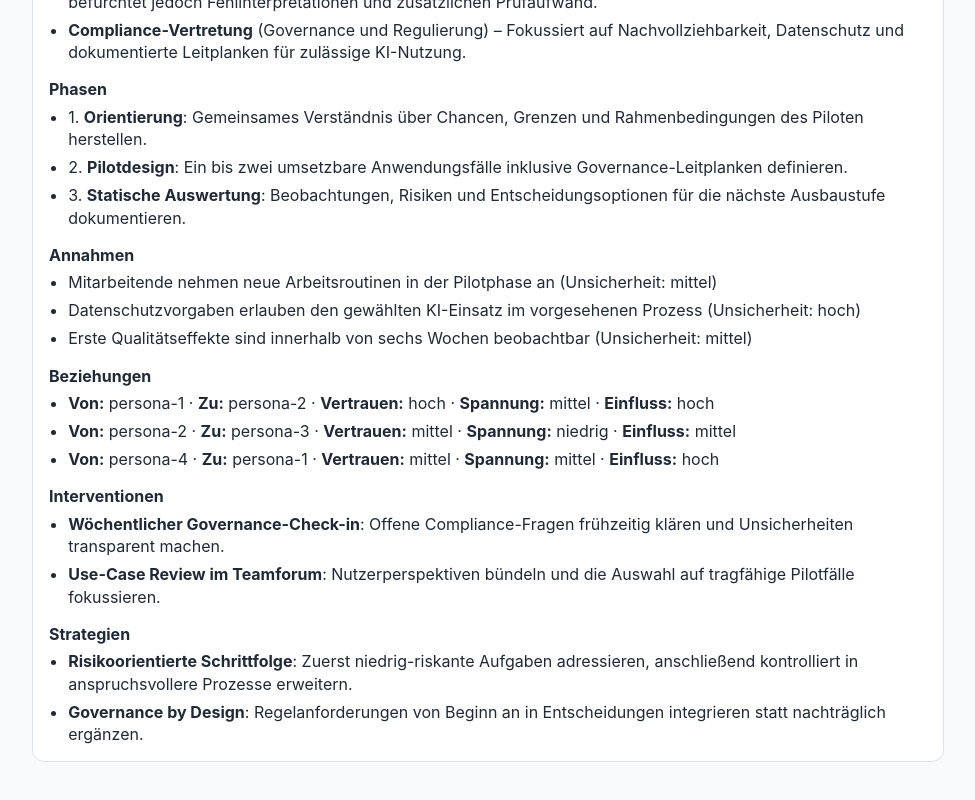
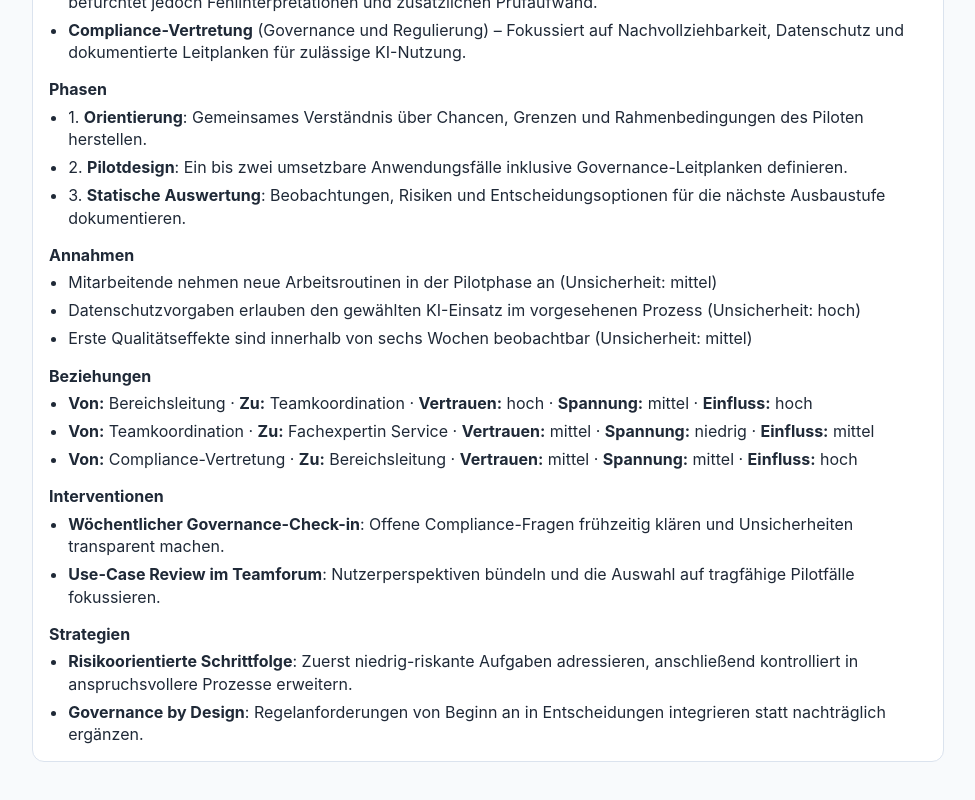
Before and after one commit to Mudler17/szenario-lab, a React (Vite) app: page / in a window 1280 px wide. Shown: the part 832-1632 px from the top of the page, without its empty margins (152-1127 px from the left). Built offline with nearby package versions, Linux system fonts and the light colour scheme.

Commit message:
Resolve relationship personas to names in preview

```diff
--- a/src/features/scenarios/components/RelationshipList.jsx
+++ b/src/features/scenarios/components/RelationshipList.jsx
@@ -1,7 +1,13 @@
-function RelationshipList({ relationships }) {
+function RelationshipList({ relationships, personas }) {
   if (!Array.isArray(relationships) || relationships.length === 0) {
     return null;
   }
+
+  const personaNameById = new Map(
+    (Array.isArray(personas) ? personas : []).map((persona) => [persona.id, persona.name]),
+  );
+
+  const displayPersona = (personaId) => personaNameById.get(personaId) ?? personaId;
 
   return (
     <>
@@ -9,9 +15,10 @@ function RelationshipList({ relationships }) {
       <ul>
         {relationships.map((relationship) => (
           <li key={relationship.id}>
-            <strong>Von:</strong> {relationship.from} · <strong>Zu:</strong> {relationship.to} ·{' '}
-            <strong>Vertrauen:</strong> {relationship.trust} · <strong>Spannung:</strong>{' '}
-            {relationship.tension} · <strong>Einfluss:</strong> {relationship.influence}
+            <strong>Von:</strong> {displayPersona(relationship.from)} · <strong>Zu:</strong>{' '}
+            {displayPersona(relationship.to)} · <strong>Vertrauen:</strong> {relationship.trust} ·{' '}
+            <strong>Spannung:</strong> {relationship.tension} · <strong>Einfluss:</strong>{' '}
+            {relationship.influence}
           </li>
         ))}
       </ul>
--- a/src/features/scenarios/components/ScenarioPreview.jsx
+++ b/src/features/scenarios/components/ScenarioPreview.jsx
@@ -20,7 +20,7 @@ function ScenarioPreview({ scenario }) {
       <PersonaList personas={scenario.personas} />
       <PhaseList phases={scenario.phases} />
       <AssumptionList assumptions={scenario.assumptions} />
-      <RelationshipList relationships={scenario.relationships} />
+      <RelationshipList relationships={scenario.relationships} personas={scenario.personas} />
       <InterventionList interventions={scenario.interventions} />
       <StrategyList strategies={scenario.strategies} />
     </section>
```
Also changed, not shown: src/features/scenarios/README.md, 1 other file (tests, documents, lock files or other folders).
